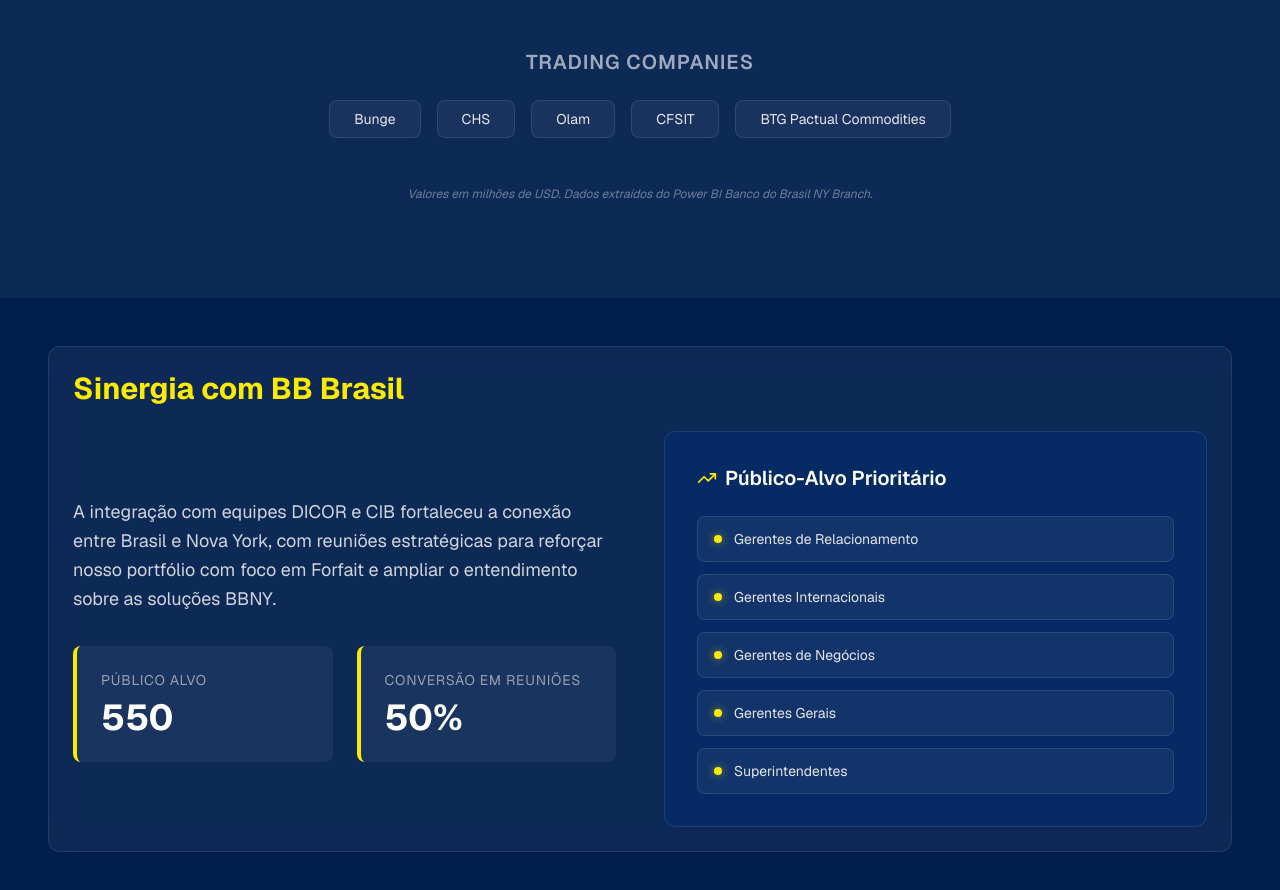
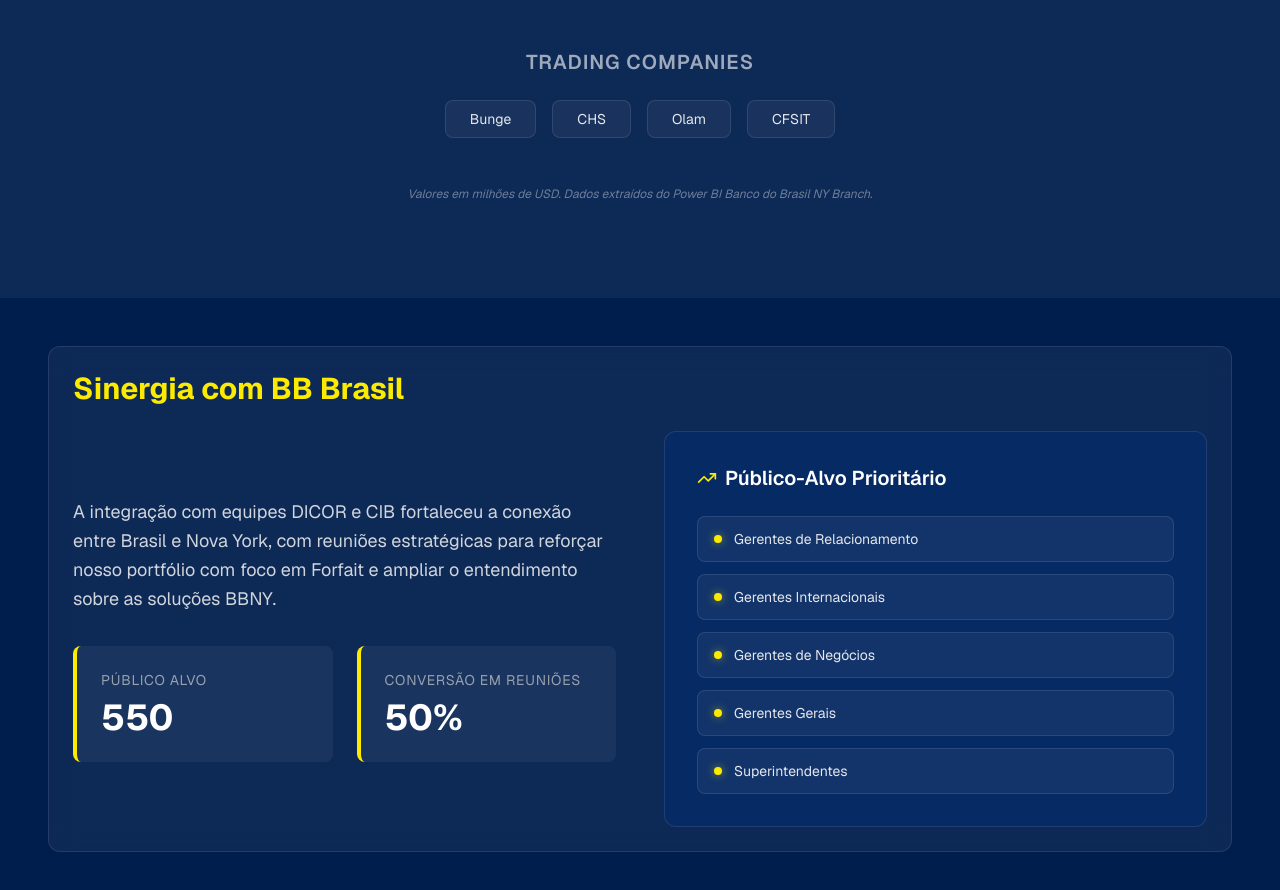
Before and after one commit to skintryker/bbny-presentation, a Next.js app: page / in a window 1280 px wide. Shown: the part 2464-3354 px from the top of the page. Built offline with nearby package versions, Linux system fonts and the light colour scheme.

Commit message:
fix: remove BTG from funding clients and final legend cleanup

```diff
--- a/src/data/presentationData.ts
+++ b/src/data/presentationData.ts
@@ -48,7 +48,7 @@
   funding: {
     title: "Structured Letters of Credit",
     description: "Gestão ativa de relacionamento com grandes Trading Companies globais, assegurando continuidade operacional e expansão gradual do portfólio.",
-    clients: ["Bunge", "CHS", "Olam", "CFSIT", "BTG Pactual Commodities"],
+    clients: ["Bunge", "CHS", "Olam", "CFSIT"],
     chartData: [
       { date: "30/12/2022", balance: 7.5, clients: 1 },
       { date: "29/12/2023", balance: 552.7, clients: 1 },
```
Also changed, not shown: 1 other file (tests, documents, lock files or other folders).
